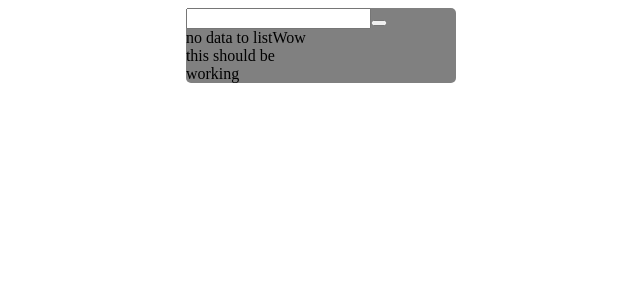
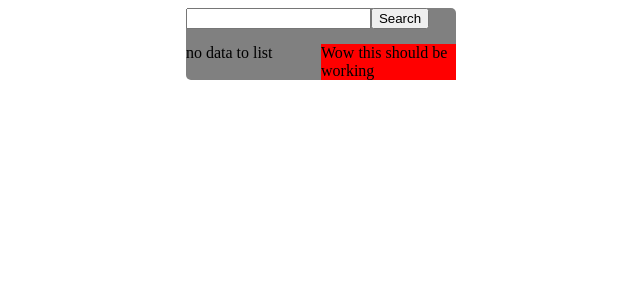
Before and after one commit to bitterhippo/shopifyfrontend, a React (Create React App) app: page / in a window 1280 px wide. Shown: the top 300 px of the page, without its empty margins (319-959 px from the left). Built offline with nearby package versions, Linux system fonts and the light colour scheme.

Commit message:
redBoxing for proper spacing
cleaned up the screen and got the elements to space properly

```diff
--- a/src/Components/List/List.js
+++ b/src/Components/List/List.js
@@ -4,18 +4,25 @@ import React from 'react';
 import ListItem from './ListItem';
 
 const List = ({ searchData }) => {
+
   return (
-    <React.Fragment>
+    <div style={styles.list}>
       {
         searchData !== ''
-        ? <ListItem
-          title={searchData.Title}
-          date={searchData.Year}
-        />
-        : 'no data to list'
+          ? <ListItem
+            title={searchData.Title}
+            date={searchData.Year}
+          />
+          : 'no data to list'
       }
-    </React.Fragment>
+    </div>
   )
 };
 
+const styles = {
+  list: {
+    minWidth: '50%'
+  }
+}
+
 export default List;
--- a/src/Components/List/ListItem.js
+++ b/src/Components/List/ListItem.js
@@ -1,12 +1,19 @@
 import React from 'react';
 
-const ListItem = ({ Title, Year }) => {
+const ListItem = ({ title, year }) => {
+
   return (
-    <>
-      <h1>{Title}</h1>
-      <h1>{Year}</h1>
-    </>
+    <div style={styles.listItem}>
+      <h1>{title}</h1>
+      <h1>{year}</h1>
+    </div>
   )
 };
 
 export default ListItem;
+
+const styles = {
+  listItem: {
+    backgroundColor: 'green'
+  }
+}
--- a/src/Components/Screens/Display.js
+++ b/src/Components/Screens/Display.js
@@ -14,8 +14,7 @@ const Display = props => {
   const [searchBarValue, setSearchBarValue] = useState('');
   const [searchedValue, setSearchedValue] = useState('');
 
-  console.log(searchBarValue);
-  console.log(searchedValue);
+  console.log(searchedValue)
 
   return (
     <Card>
@@ -23,8 +22,9 @@ const Display = props => {
         onChangeHandler={setSearchBarValue}
       />
       <button
+        style={styles.button}
         onClick={() => API.GetOneByTitle(searchBarValue, setSearchedValue)}
-      />
+      >Search</button>
       <div style={styles.dualBoxWrapper}>
         <List
           searchData={searchedValue}
@@ -44,6 +44,8 @@ const styles = {
   dualBoxWrapper: {
     display: 'flex',
     flexDirection: 'row',
-    width: '50%'
+    marginTop: 15
+  },
+  button: {
   }
 }
--- a/src/Components/SelectedList/SelectedList.js
+++ b/src/Components/SelectedList/SelectedList.js
@@ -2,10 +2,17 @@ import React from 'react';
 
 const SelectedList = props => {
   return (
-    <React.Fragment>
+    <div style={styles.box}>
       Wow this should be working
-    </React.Fragment>
+    </div>
   )
 };
 
+const styles = {
+  box: {
+    minWidth: '50%',
+    backgroundColor: 'red'
+  }
+}
+
 export default SelectedList;
```
